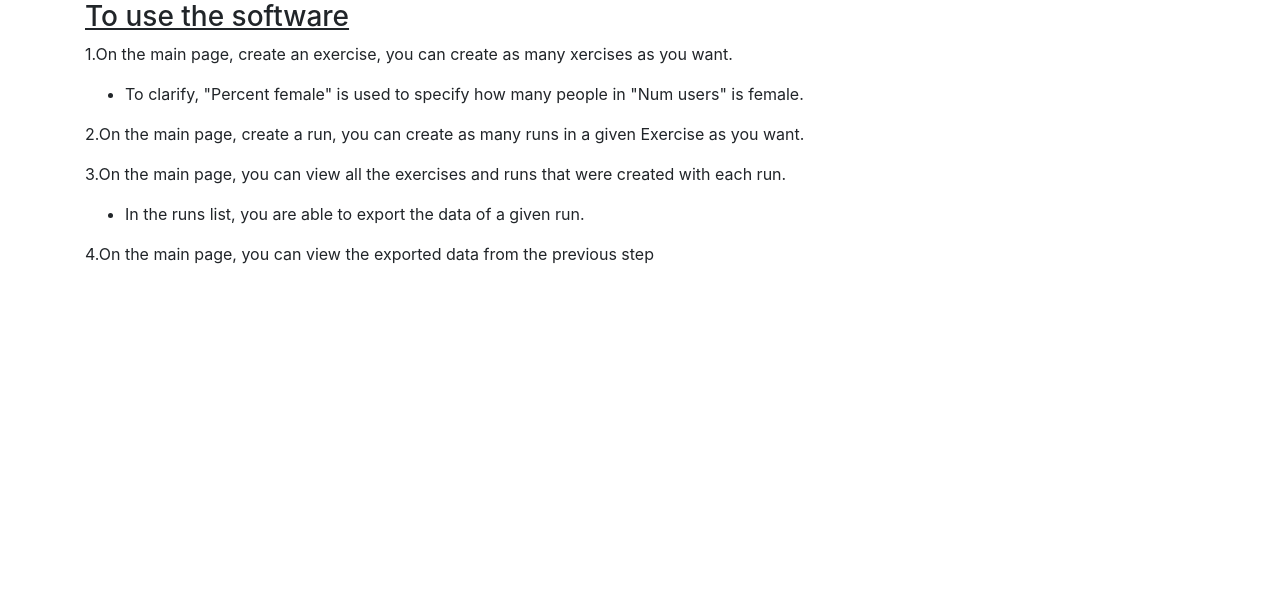
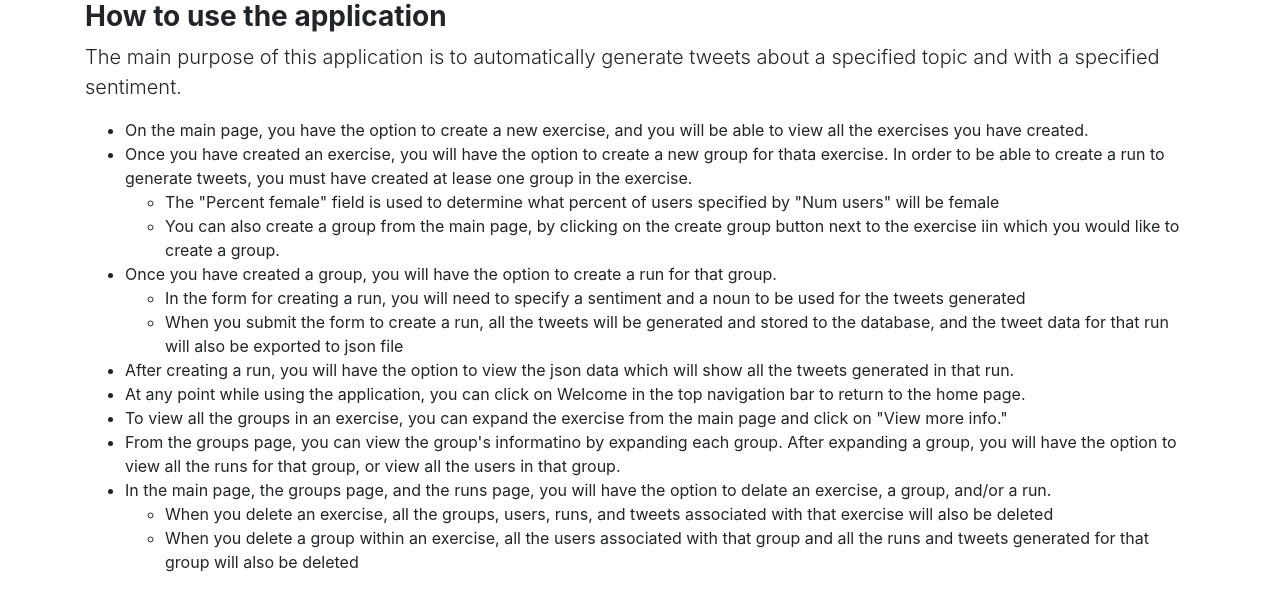
Before and after one commit to james-stoup/spasms, a Django app: page /help in a window 1280 px wide. Shown: the part 56-667 px from the top of the page. Run offline with Django 3.2, Linux system fonts and the light colour scheme; some libraries are stand-ins or nearby versions.

Commit message:
added some more information to the help and contact us pages

```diff
--- a/spasmsapp2/spasms/templates/spasms_help.html
+++ b/spasmsapp2/spasms/templates/spasms_help.html
@@ -1,14 +1,30 @@
 {% extends "base.html" %}
 {% block page_content %}
-<h3><u>To use the software</u></h3>
-<p>1.On the main page, create an exercise, you can create as many xercises as you want.</p>
+<h3><strong>How to use the application</strong></h3>
+<p class="lead">The main purpose of this application is to automatically generate tweets about a specified topic and with a specified sentiment. </p>
 <ul>
-<li>To clarify, "Percent female" is used to specify how many people in "Num users" is female.</li>
-</ul>
-<p>2.On the main page, create a run, you can create as many runs in a given Exercise as you want.</p>
-<p>3.On the main page, you can view all the exercises and runs that were created with each run.</p>
+	<li>On the main page, you have the option to create a new exercise, and you will be able to view all the exercises you have created.</li>
+	<li>Once you have created an exercise, you will have the option to create a new group for thata exercise. In order to be able to create a run to generate tweets, you must have created at lease one group in the exercise.
+		<ul>
+			<li>The "Percent female" field is used to determine what percent of users specified by "Num users" will be female</li>
+			<li> You can also create a group from the main page, by clicking on the create group button next to the exercise iin which you would like to create a group. </li>
+		</ul>
+	</li>
+	<li>Once you have created a group, you will have the option to create a run for that group.
+		<ul>
+			<li>In the form for creating a run, you will need to specify a sentiment and a noun to be used for the tweets generated</li>
+			<li>When you submit the form to create a run, all the tweets will be generated and stored to the database, and the tweet data for that run will also be exported to json file</li>
+		</ul>
+	</li>
+	<li> After creating a run, you will have the option to view the json data which will show all the tweets generated in that run.</li>
+	<li> At any point while using the application, you can click on Welcome in the top navigation bar to return to the home page. </li>
+	<li> To view all the groups in an exercise, you can expand the exercise from the main page and click on "View more info." </li>
+	<li> From the groups page, you can view the group's informatino by expanding each group. After expanding a group, you will have the option to view all the runs for that group, or view all the users in that group. </li>
+	<li> In the main page, the groups page, and the runs page, you will have the option to delate an exercise, a group, and/or a run.
+		<ul>
+			<li> When you delete an exercise, all the groups, users, runs, and tweets associated with that exercise will also be deleted </li>
+			<li> When you delete a group within an exercise, all the users associated with that group and all the runs and tweets generated for that group will also be deleted </li>
+		</ul>
+	</li>
 <ul>
-<li>In the runs list, you are able to export the data of a given run.</li>
-</ul>
-<p>4.On the main page, you can view the exported data from the previous step<p>
 {% endblock %}
```
Also changed, not shown: spasmsapp2/spasms/templates/spasms_contact_us.html (+14 -5 lines).
